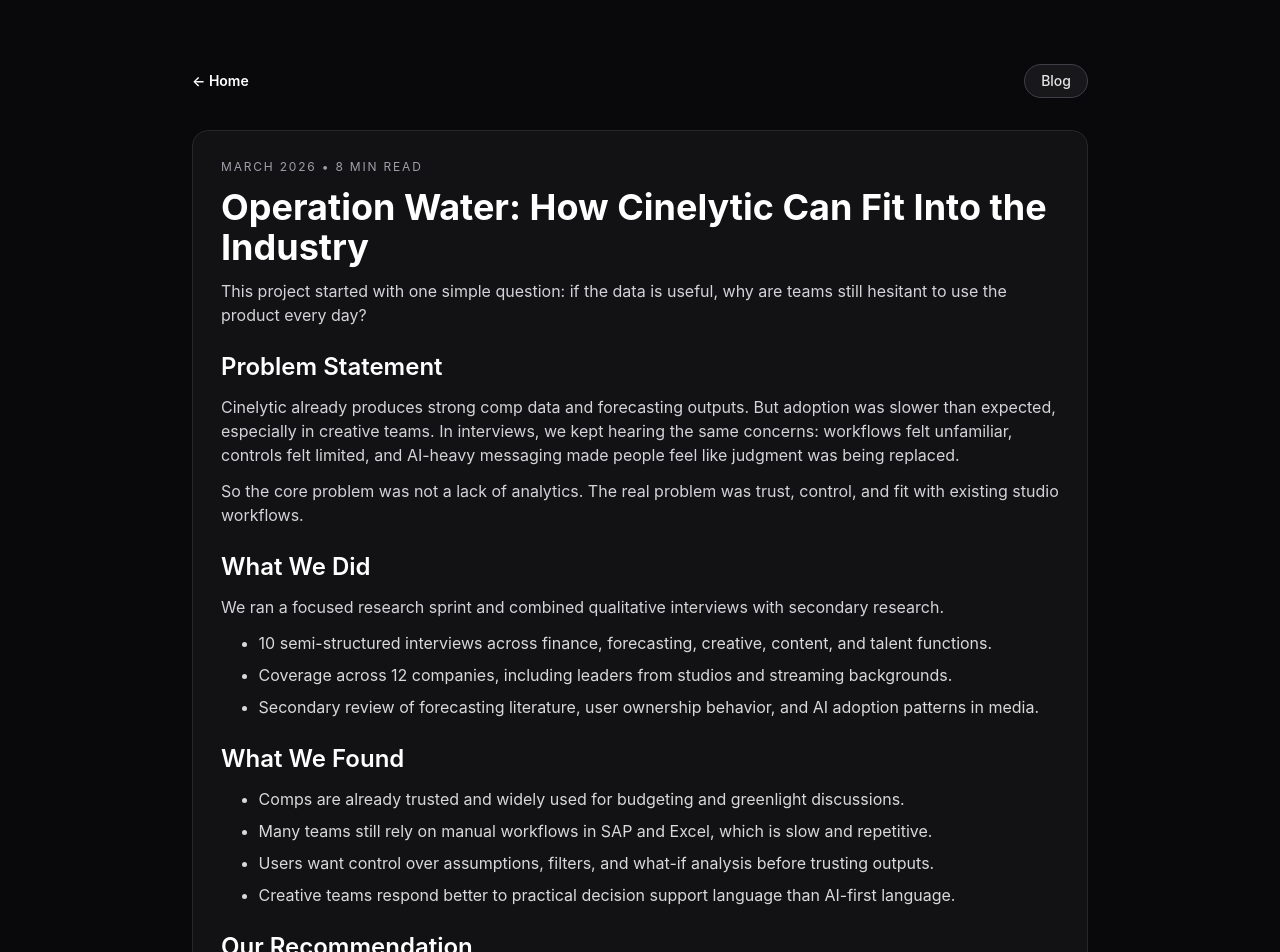
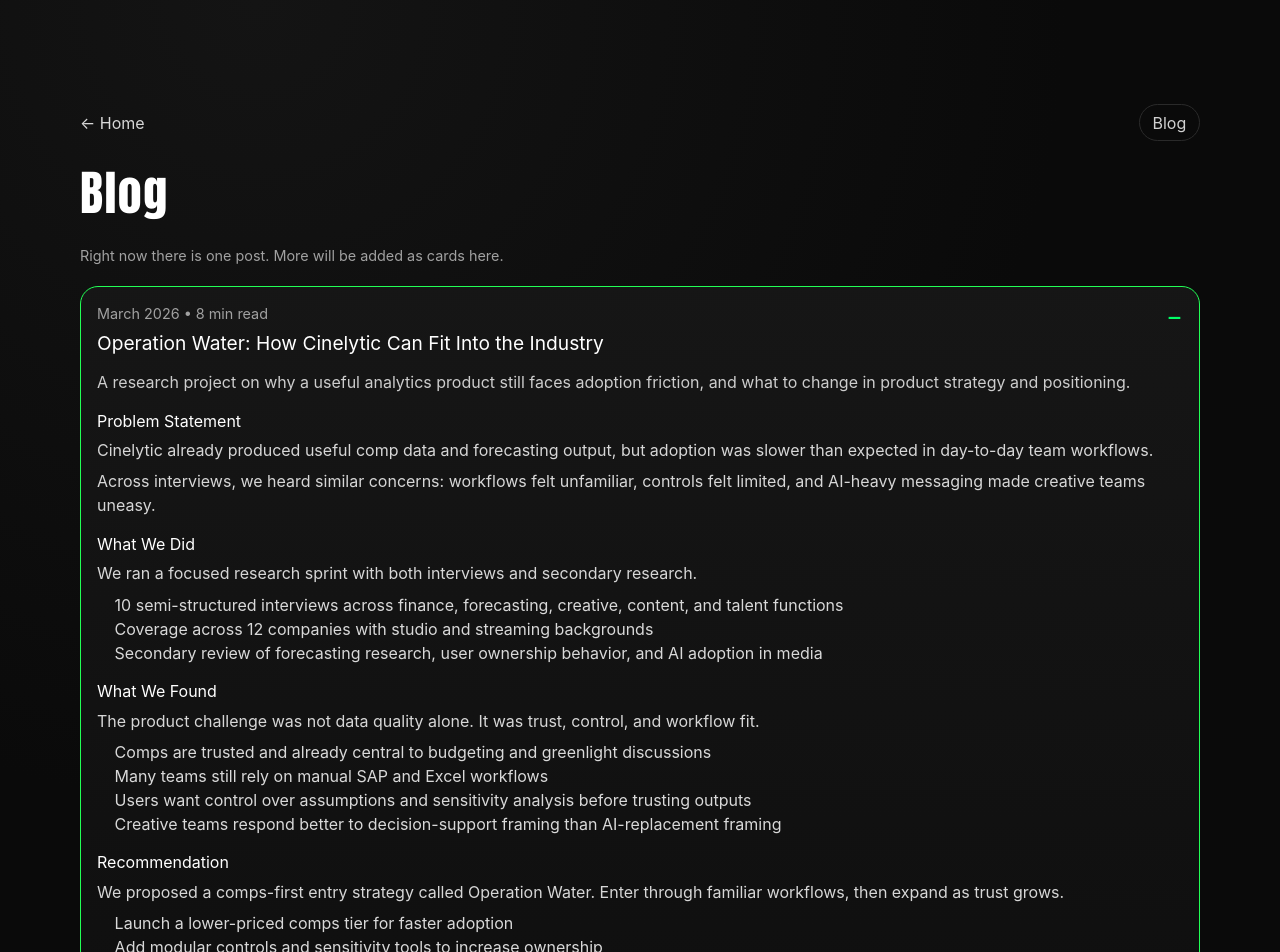
Before and after one commit to ArihantRawat/arihant-portfolio, a Next.js app: page /blog in a window 1280 px wide. Shown: the top 952 px of the page. Built offline with nearby package versions, Linux system fonts and the light colour scheme.

Commit message:
Fix blog cards expansion, cursor visibility, particles motion, timeline cards, and contact CTA

```diff
--- a/src/app/blog/page.tsx
+++ b/src/app/blog/page.tsx
@@ -1,95 +1,126 @@
+"use client";
+
 import Link from "next/link";
+import { useState } from "react";
+
+type BlogPost = {
+  slug: string;
+  title: string;
+  date: string;
+  readTime: string;
+  excerpt: string;
+  sections: { heading: string; paragraphs: string[]; bullets?: string[] }[];
+};
+
+const posts: BlogPost[] = [
+  {
+    slug: "operation-water-cinelytic",
+    title: "Operation Water: How Cinelytic Can Fit Into the Industry",
+    date: "March 2026",
+    readTime: "8 min read",
+    excerpt:
+      "A research project on why a useful analytics product still faces adoption friction, and what to change in product strategy and positioning.",
+    sections: [
+      {
+        heading: "Problem Statement",
+        paragraphs: [
+          "Cinelytic already produced useful comp data and forecasting output, but adoption was slower than expected in day-to-day team workflows.",
+          "Across interviews, we heard similar concerns: workflows felt unfamiliar, controls felt limited, and AI-heavy messaging made creative teams uneasy.",
+        ],
+      },
+      {
+        heading: "What We Did",
+        paragraphs: ["We ran a focused research sprint with both interviews and secondary research."],
+        bullets: [
+          "10 semi-structured interviews across finance, forecasting, creative, content, and talent functions",
+          "Coverage across 12 companies with studio and streaming backgrounds",
+          "Secondary review of forecasting research, user ownership behavior, and AI adoption in media",
+        ],
+      },
+      {
+        heading: "What We Found",
+        paragraphs: ["The product challenge was not data quality alone. It was trust, control, and workflow fit."],
+        bullets: [
+          "Comps are trusted and already central to budgeting and greenlight discussions",
+          "Many teams still rely on manual SAP and Excel workflows",
+          "Users want control over assumptions and sensitivity analysis before trusting outputs",
+          "Creative teams respond better to decision-support framing than AI-replacement framing",
+        ],
+      },
+      {
+        heading: "Recommendation",
+        paragraphs: [
+          "We proposed a comps-first entry strategy called Operation Water. Enter through familiar workflows, then expand as trust grows.",
+        ],
+        bullets: [
+          "Launch a lower-priced comps tier for faster adoption",
+          "Add modular controls and sensitivity tools to increase ownership",
+          "Position as predictive analysis and decision support",
+        ],
+      },
+    ],
+  },
+];
 
 export default function BlogPage() {
+  const [activeSlug, setActiveSlug] = useState<string | null>(posts[0]?.slug ?? null);
+
   return (
-    <main className="min-h-screen bg-zinc-950 px-6 py-16 text-zinc-100">
-      <div className="mx-auto w-full max-w-4xl space-y-8">
-        <div className="flex items-center justify-between gap-4">
-          <Link className="text-sm font-semibold text-cyan-300 hover:text-cyan-200" href="/">
+    <main className="blog-shell">
+      <div className="container blog-space">
+        <div className="blog-header">
+          <Link className="blog-home" href="/">
             ← Home
           </Link>
-          <span className="rounded-full border border-zinc-700 bg-zinc-900 px-4 py-1.5 text-sm font-medium text-zinc-200">Blog</span>
+          <span className="blog-pill">Blog</span>
         </div>
 
-        <article className="space-y-6 rounded-2xl border border-zinc-800 bg-zinc-900/60 p-7">
-          <header className="space-y-3">
-            <p className="text-xs uppercase tracking-[0.15em] text-zinc-400">March 2026 • 8 min read</p>
-            <h1 className="text-3xl font-bold text-white md:text-4xl">
-              Operation Water: How Cinelytic Can Fit Into the Industry
-            </h1>
-            <p className="text-zinc-300">
-              This project started with one simple question: if the data is useful, why are teams still hesitant to use the
-              product every day?
-            </p>
-          </header>
+        <div className="blog-title-wrap">
+          <h1 className="section-title">Blog</h1>
+          <p className="muted">Right now there is one post. More will be added as cards here.</p>
+        </div>
 
-          <section className="space-y-3">
-            <h2 className="text-2xl font-semibold text-white">Problem Statement</h2>
-            <p className="text-zinc-300">
-              Cinelytic already produces strong comp data and forecasting outputs. But adoption was slower than expected,
-              especially in creative teams. In interviews, we kept hearing the same concerns: workflows felt unfamiliar,
-              controls felt limited, and AI-heavy messaging made people feel like judgment was being replaced.
-            </p>
-            <p className="text-zinc-300">
-              So the core problem was not a lack of analytics. The real problem was trust, control, and fit with existing
-              studio workflows.
-            </p>
-          </section>
+        <div className="blog-grid">
+          {posts.map((post) => {
+            const expanded = activeSlug === post.slug;
+            return (
+              <article key={post.slug} className={`blog-card ${expanded ? "open" : ""}`}>
+                <button
+                  type="button"
+                  className="blog-card-head"
+                  onClick={() => setActiveSlug((prev) => (prev === post.slug ? null : post.slug))}
+                  aria-expanded={expanded}
+                >
+                  <div>
+                    <p className="muted">{post.date} • {post.readTime}</p>
+                    <h2>{post.title}</h2>
+                  </div>
+                  <span className="blog-toggle">{expanded ? "−" : "+"}</span>
+                </button>
 
-          <section className="space-y-3">
-            <h2 className="text-2xl font-semibold text-white">What We Did</h2>
-            <p className="text-zinc-300">
-              We ran a focused research sprint and combined qualitative interviews with secondary research.
-            </p>
-            <ul className="list-disc space-y-2 pl-5 text-zinc-300">
-              <li>10 semi-structured interviews across finance, forecasting, creative, content, and talent functions.</li>
-              <li>Coverage across 12 companies, including leaders from studios and streaming backgrounds.</li>
-              <li>Secondary review of forecasting literature, user ownership behavior, and AI adoption patterns in media.</li>
-            </ul>
-          </section>
+                <p className="blog-excerpt">{post.excerpt}</p>
 
-          <section className="space-y-3">
-            <h2 className="text-2xl font-semibold text-white">What We Found</h2>
-            <ul className="list-disc space-y-2 pl-5 text-zinc-300">
-              <li>Comps are already trusted and widely used for budgeting and greenlight discussions.</li>
-              <li>Many teams still rely on manual workflows in SAP and Excel, which is slow and repetitive.</li>
-              <li>Users want control over assumptions, filters, and what-if analysis before trusting outputs.</li>
-              <li>Creative teams respond better to practical decision support language than AI-first language.</li>
-            </ul>
-          </section>
-
-          <section className="space-y-3">
-            <h2 className="text-2xl font-semibold text-white">Our Recommendation</h2>
-            <p className="text-zinc-300">
-              We proposed a comps-first entry strategy called <strong>Operation Water</strong>. The idea was to enter through
-              familiar use cases, then expand over time as trust grows.
-            </p>
-            <ol className="list-decimal space-y-2 pl-5 text-zinc-300">
-              <li>
-                Launch a lower-priced comps tier so finance and forecasting teams can adopt quickly without a full platform
-                commitment.
-              </li>
-              <li>
-                Add modular controls and sensitivity tools so users can shape assumptions and feel ownership of the model.
-              </li>
-              <li>
-                Reframe messaging from AI replacement to predictive analysis and decision support.
-              </li>
-            </ol>
-          </section>
-
-          <section className="space-y-3">
-            <h2 className="text-2xl font-semibold text-white">Why This Matters</h2>
-            <p className="text-zinc-300">
-              In entertainment, adoption happens when tools fit the culture of decision making. This approach makes the product
-              familiar first, useful fast, and trustworthy over time.
-            </p>
-            <p className="text-zinc-300">
-              For me, this project reinforced a product lesson I care about deeply: strong models are not enough. The product
-              has to respect how real people work.
-            </p>
-          </section>
-        </article>
+                <div className={`blog-content ${expanded ? "show" : ""}`}>
+                  {post.sections.map((section) => (
+                    <section key={section.heading} className="blog-section">
+                      <h3>{section.heading}</h3>
+                      {section.paragraphs.map((p) => (
+                        <p key={p}>{p}</p>
+                      ))}
+                      {section.bullets ? (
+                        <ul>
+                          {section.bullets.map((b) => (
+                            <li key={b}>{b}</li>
+                          ))}
+                        </ul>
+                      ) : null}
+                    </section>
+                  ))}
+                </div>
+              </article>
+            );
+          })}
+        </div>
       </div>
     </main>
   );
--- a/src/app/globals.css
+++ b/src/app/globals.css
@@ -10,17 +10,18 @@
 
 * { box-sizing: border-box; }
 html, body { margin: 0; padding: 0; background: var(--bg); color: var(--text); }
-body { font-family: Inter, Arial, Helvetica, sans-serif; cursor: none; }
+body { font-family: Inter, Arial, Helvetica, sans-serif; cursor: default; }
 a { color: var(--text); text-decoration: none; }
 
-.site-shell { min-height: 100vh; background: #111111; }
-.container { width: min(1100px, 92vw); margin: 0 auto; }
+.site-shell, .blog-shell { min-height: 100vh; background: radial-gradient(circle at 20% 0%, #141414, #0a0a0a 55%); position: relative; }
+.container { width: min(1120px, 92vw); margin: 0 auto; position: relative; z-index: 2; }
 .main-space { padding: 7rem 0 2rem; }
-.section-gap { margin-top: 7rem; }
+.blog-space { padding: 6.5rem 0 3rem; }
+.section-gap { margin-top: 6.5rem; }
 .bottom-space { padding-bottom: 5rem; }
 
-.top-nav { position: sticky; top: 0; z-index: 40; border-bottom: 1px solid #1f1f1f; background: rgba(10,10,10,.8); backdrop-filter: blur(8px); }
-.nav-inner { display: flex; align-items: center; justify-content: space-between; padding: 1rem 0; }
+.top-nav { position: sticky; top: 0; z-index: 40; border-bottom: 1px solid #1f1f1f; background: rgba(10, 10, 10, 0.84); backdrop-filter: blur(10px); }
+.nav-inner { display: flex; align-items: center; justify-content: space-between; padding: 0.95rem 0; }
 .logo { font-weight: 800; letter-spacing: .15em; }
 .desktop-links { display: none; gap: 1.1rem; align-items: center; }
 .menu-btn { border: 1px solid #2d2d2d; background: transparent; color: #fff; border-radius: 8px; padding: .45rem .75rem; }
@@ -28,64 +29,94 @@ a { color: var(--text); text-decoration: none; }
 
 .hero { display: grid; gap: 2rem; grid-template-columns: 1fr; align-items: start; }
 .badge { display: inline-block; border: 1px solid #1f1f1f; color: var(--accent); border-radius: 999px; padding: .35rem .7rem; font-size: .75rem; letter-spacing: .08em; }
-.hero-title { font-family: "Anton", Impact, sans-serif; line-height: .96; font-size: clamp(2.7rem, 10vw, 6.2rem); margin: .8rem 0 1rem; letter-spacing: .02em; }
+.hero-title { font-family: Anton, Impact, sans-serif; line-height: .96; font-size: clamp(2.7rem, 10vw, 6.2rem); margin: .8rem 0 1rem; letter-spacing: .02em; }
 .hero-line { display: block; }
 .hero-line.accent { color: var(--accent); }
 .hero-bio { color: var(--muted); max-width: 62ch; line-height: 1.6; }
 .hero-actions { margin-top: 1.25rem; display: flex; gap: .75rem; flex-wrap: wrap; }
 
-.btn-neon { background: var(--accent); color: #111; font-weight: 800; border-radius: 999px; padding: .72rem 1.2rem; box-shadow: 0 0 18px rgba(0,255,102,.25); }
+.btn-neon { background: var(--accent); color: #111; font-weight: 800; border: 0; border-radius: 999px; padding: .72rem 1.2rem; box-shadow: 0 0 18px rgba(0,255,102,.22); cursor: pointer; }
 .btn-neon:hover { background: var(--accent-dark); transform: scale(1.05); }
 .btn-ghost { border: 1px solid #2d2d2d; border-radius: 999px; padding: .72rem 1.2rem; }
 
 .hero-right { display: grid; gap: 1rem; }
-.photo-wrap { border: 1px solid #1f1f1f; border-radius: 20px; overflow: hidden; max-width: 360px; }
+.photo-wrap { border: 1px solid #222; border-radius: 22px; overflow: hidden; max-width: 360px; background: #111; box-shadow: 0 18px 40px rgba(0,0,0,.35); }
 .photo-wrap img { width: 100%; height: auto; display: block; }
-.stats { display: grid; grid-template-columns: repeat(3, minmax(0,1fr)); gap: .6rem; }
-.stat-card { border: 1px solid #1f1f1f; border-radius: 14px; padding: .7rem; background: rgba(255,255,255,.02); }
+.stats { display: grid; grid-template-columns: repeat(3, minmax(0,1fr)); gap: .65rem; }
+.stat-card { border: 1px solid #232323; border-radius: 14px; padding: .75rem; background: linear-gradient(180deg, rgba(255,255,255,.03), rgba(255,255,255,.015)); }
 .stat-number { color: var(--accent); font-weight: 800; font-size: 1.15rem; margin: 0; }
 .stat-label { color: var(--muted); font-size: .82rem; margin: .15rem 0 0; }
 
-.section-title { font-family: "Anton", Impact, sans-serif; letter-spacing: .03em; font-size: clamp(1.8rem, 5vw, 3rem); margin: 0 0 1rem; }
+.section-title { font-family: Anton, Impact, sans-serif; letter-spacing: .03em; font-size: clamp(1.8rem, 5vw, 3rem); margin: 0 0 1rem; }
 .section-head { display: flex; align-items: center; justify-content: space-between; margin-bottom: 1rem; }
-.card { border: 1px solid #1f1f1f; border-radius: 16px; padding: 1rem; background: rgba(255,255,255,.02); margin-bottom: .8rem; }
+.card {
+  border: 1px solid #262626;
+  border-radius: 18px;
+  padding: 1.1rem;
+  background: linear-gradient(180deg, rgba(24,24,24,.92), rgba(17,17,17,.92));
+  margin-bottom: .9rem;
+  box-shadow: 0 10px 24px rgba(0,0,0,.25);
+}
 .card a { color: var(--accent); }
 .muted { color: var(--muted); font-size: .9rem; }
-.small-title { font-weight: 700; margin: .8rem 0 .4rem; }
+.small-title { font-weight: 700; margin: .8rem 0 .4rem; color: #e7e7e7; }
 ul { margin: .1rem 0 .7rem 1.1rem; color: #d9d9d9; }
 
-.project-grid { display: grid; grid-template-columns: 1fr; gap: .8rem; }
+.timeline { position: relative; margin-left: .5rem; padding-left: 1.2rem; }
+.timeline::before { content: ""; position: absolute; left: 0; top: .5rem; bottom: .5rem; width: 2px; background: linear-gradient(var(--accent), #2a2a2a); }
+.timeline-card { position: relative; }
+.timeline-dot { position: absolute; width: 10px; height: 10px; border-radius: 999px; background: var(--accent); left: -1.52rem; top: 1.2rem; box-shadow: 0 0 14px rgba(0,255,102,.45); }
+
+.edu-grid, .project-grid { display: grid; grid-template-columns: 1fr; gap: .85rem; }
 .contact-grid { display: grid; grid-template-columns: 1fr; gap: .7rem; }
-.chips { display: flex; flex-wrap: wrap; gap: .5rem; }
-.chips span { border: 1px solid #2a2a2a; color: #d8d8d8; border-radius: 999px; padding: .42rem .8rem; font-size: .9rem; }
+.chips { display: flex; flex-wrap: wrap; gap: .55rem; }
+.chips span { border: 1px solid #2a2a2a; color: #d8d8d8; border-radius: 999px; padding: .42rem .8rem; font-size: .9rem; background: rgba(255,255,255,.02); }
 
-.particle-field { position: fixed; inset: 0; z-index: 0; pointer-events: none; }
-.particle { position: absolute; display: block; border-radius: 999px; background: var(--accent); }
+.particle-field { position: fixed; inset: 0; z-index: 1; pointer-events: none; overflow: hidden; }
+.particle { position: absolute; display: block; border-radius: 999px; background: var(--accent); box-shadow: 0 0 8px rgba(0,255,102,.3); }
 
 .preloader { position: fixed; inset: 0; z-index: 60; background: #0a0a0a; display: grid; place-content: center; gap: 1rem; }
-.preloader-name { margin: 0; font-family: "Anton", Impact, sans-serif; font-size: clamp(2.2rem, 10vw, 6rem); letter-spacing: .03em; }
+.preloader-name { margin: 0; font-family: Anton, Impact, sans-serif; font-size: clamp(2.2rem, 10vw, 6rem); letter-spacing: .03em; }
 .name-letter { display: inline-block; opacity: 0; }
 .load-bar { width: min(300px, 70vw); height: 6px; border-radius: 999px; background: var(--accent); justify-self: center; }
 
-.progress-wrap { position: fixed; right: 10px; top: 0; height: 100vh; width: 4px; background: #1f1f1f; z-index: 45; }
-.progress-bar { width: 100%; background: var(--accent); transition: height .12s linear; }
+.progress-wrap { position: fixed; right: 10px; top: 0; height: 100vh; width: 4px; background: #1f1f1f; z-index: 45; border-radius: 999px; }
+.progress-bar { width: 100%; background: var(--accent); transition: height .1s linear; border-radius: 999px; }
 
-.cursor-dot, .cursor-ring { position: fixed; left: 0; top: 0; pointer-events: none; z-index: 70; border-radius: 999px; transform: translate(-50%, -50%); }
-.cursor-dot { width: 8px; height: 8px; background: var(--accent); }
-.cursor-ring { width: 26px; height: 26px; border: 1px solid rgba(0,255,102,.75); }
+.cursor-dot, .cursor-ring { position: fixed; left: 0; top: 0; pointer-events: none; z-index: 80; border-radius: 999px; transform: translate(-50%, -50%); }
+.cursor-dot { width: 10px; height: 10px; background: var(--accent); box-shadow: 0 0 12px rgba(0,255,102,.6); }
+.cursor-ring { width: 30px; height: 30px; border: 1px solid rgba(0,255,102,.85); }
+
+.blog-header { display: flex; align-items: center; justify-content: space-between; margin-bottom: 1rem; }
+.blog-home { color: #d7d7d7; }
+.blog-pill { border: 1px solid #2a2a2a; border-radius: 999px; padding: .35rem .8rem; color: #d2d2d2; }
+.blog-title-wrap { margin-bottom: 1.2rem; }
+.blog-grid { display: grid; gap: .9rem; }
+.blog-card { border: 1px solid #272727; border-radius: 18px; background: linear-gradient(180deg, rgba(22,22,22,.95), rgba(15,15,15,.95)); padding: 1rem; transition: border-color .25s ease; }
+.blog-card.open { border-color: #2f5; }
+.blog-card-head { width: 100%; background: transparent; border: 0; color: inherit; display: flex; align-items: start; justify-content: space-between; gap: .6rem; text-align: left; cursor: pointer; }
+.blog-card-head h2 { margin: .25rem 0 0; font-size: 1.2rem; }
+.blog-toggle { font-size: 1.6rem; line-height: 1; color: var(--accent); }
+.blog-excerpt { color: #cdcdcd; margin-top: .8rem; }
+.blog-content { max-height: 0; overflow: hidden; opacity: 0; transition: max-height .45s ease, opacity .28s ease; }
+.blog-content.show { max-height: 2400px; opacity: 1; }
+.blog-section { margin-top: .9rem; }
+.blog-section h3 { margin: 0 0 .35rem; color: #fff; }
+.blog-section p { color: #d7d7d7; margin: 0 0 .45rem; }
 
 @media (min-width: 900px) {
   .hero { grid-template-columns: 1.25fr .75fr; }
   .desktop-links { display: flex; }
   .menu-btn, .mobile-links { display: none; }
   .project-grid { grid-template-columns: repeat(2, minmax(0,1fr)); }
+  .edu-grid { grid-template-columns: repeat(2, minmax(0,1fr)); }
   .contact-grid { grid-template-columns: repeat(3, minmax(0,1fr)); }
 }
 
 @media (max-width: 768px) {
-  body { cursor: auto; }
   .cursor-dot, .cursor-ring { display: none; }
   .progress-wrap { right: 4px; width: 3px; }
+  .timeline { margin-left: 0; }
 }
 
 @media (prefers-reduced-motion: reduce) {
```
Also changed, not shown: src/app/page.tsx (+44 -15 lines).
